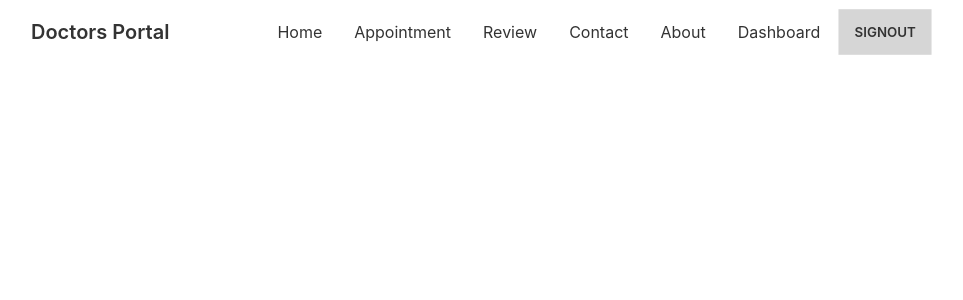
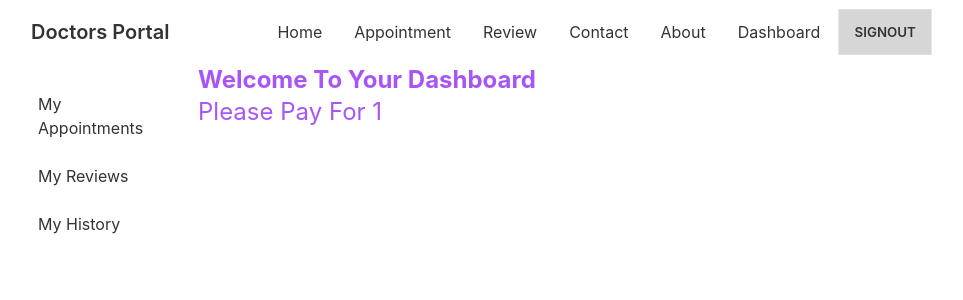
Before and after one commit to noormohammad20/doctors-portal-client, a React (Create React App) app: page /dashboard/payment/1 in a window 1280 px wide. Shown: the top 300 px of the page, without its empty margins (42-1005 px from the left). Built offline with nearby package versions, Linux system fonts and the light colour scheme; no server answers; sample sign-in values are in the browser's storage.

Commit message:
Create Payment route and get appointment by Id

```diff
--- a/src/App.js
+++ b/src/App.js
@@ -17,6 +17,7 @@ import Users from './Pages/Dashboard/Users'
 import RequireAdmin from './Pages/Login/RequireAdmin'
 import AddDoctor from './Pages/Dashboard/AddDoctor'
 import ManageDoctors from './Pages/Dashboard/ManageDoctors'
+import Payment from './Pages/Dashboard/Payment'
 
 function App() {
   return (
@@ -37,6 +38,7 @@ function App() {
           <Route index element={<MyAppointment />} />
           <Route path='review' element={<MyReview />} />
           <Route path='history' element={<MyHistory />} />
+          <Route path='payment/:id' element={<Payment />} />
           <Route path='users' element={
             <RequireAdmin>
               <Users />
--- a/src/Pages/Dashboard/MyAppointment.js
+++ b/src/Pages/Dashboard/MyAppointment.js
@@ -1,7 +1,7 @@
 import { signOut } from 'firebase/auth'
 import React, { useEffect, useState } from 'react'
 import { useAuthState } from 'react-firebase-hooks/auth'
-import { useNavigate } from 'react-router-dom'
+import { Link, useNavigate } from 'react-router-dom'
 import auth from '../../firebase.init'
 
 
@@ -48,6 +48,7 @@ const MyAppointment = () => {
                             <th>Date</th>
                             <th>Time</th>
                             <th>Treatment</th>
+                            <th>Payment</th>
                         </tr>
                     </thead>
                     <tbody>
@@ -61,6 +62,13 @@ const MyAppointment = () => {
                                     <td>{appointment.date}</td>
                                     <td>{appointment.slot}</td>
                                     <td>{appointment.treatment}</td>
+                                    <td>
+                                        {(appointment.price && !appointment.paid)
+                                            && <Link to={`/dashboard/payment/${appointment._id}`}><button className='btn btn-xs btn-success'>Pay</button></Link>}
+
+                                        {(appointment.price && appointment.paid)
+                                            && <span className=' text-success'>Paid</span>}
+                                    </td>
                                 </tr>)
                         }
                     </tbody>
--- /dev/null
+++ b/src/Pages/Dashboard/Payment.js
@@ -0,0 +1,13 @@
+import React from 'react'
+import { useParams } from 'react-router-dom'
+
+const Payment = () => {
+    const { id } = useParams()
+    return (
+        <div>
+            <h2 className="text-2xl text-purple-500">Please Pay For {id}</h2>
+        </div>
+    )
+}
+
+export default Payment
```
